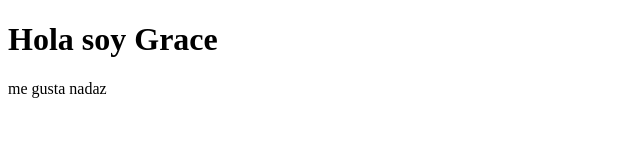
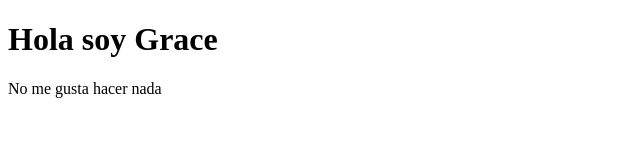
Before and after one commit to gracesoncco/giteando, a plain HTML site: page index.html in a window 1280 px wide. Shown: the full height of the page, 0-640 px from the left. Drawn offline with Linux system fonts and the light colour scheme.

Commit message:
Arreglado el error en el index

```diff
--- a/index.html
+++ b/index.html
@@ -6,6 +6,6 @@
 </head>
 <body>
     <h1>Hola soy Grace</h1>
-    <p>me gusta nadaz</p>
+    <p>No me gusta hacer nada</p>
 </body>
 </html>
```
